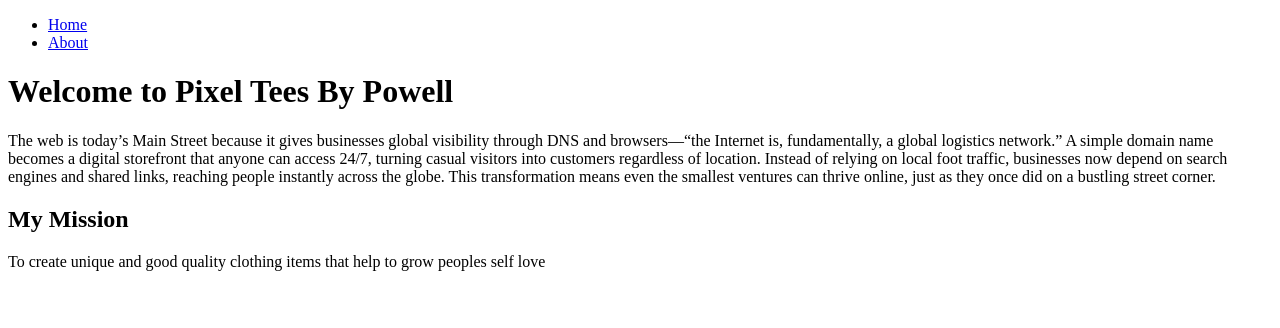
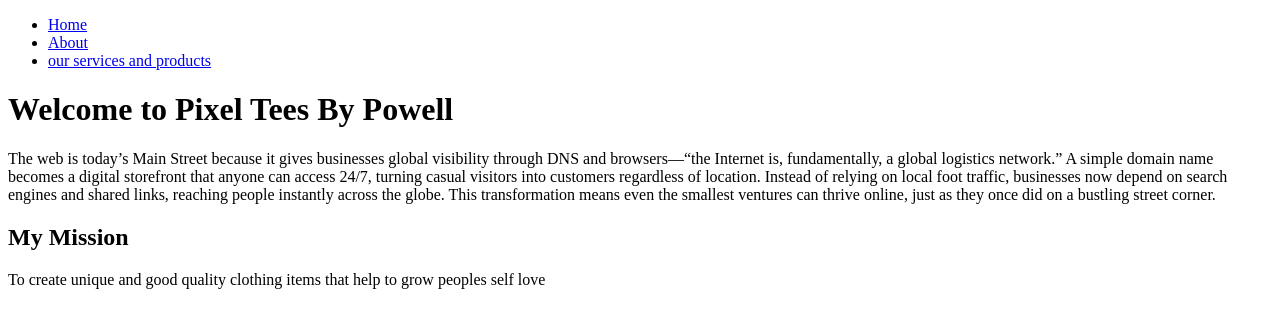
Before and after one commit to PixelTees/PixelTees.github.io, a plain HTML site: page index.html in a window 1280 px wide. Drawn offline with Linux system fonts and the light colour scheme.

Commit message:
Update index.html

```diff
--- a/index.html
+++ b/index.html
@@ -9,6 +9,7 @@
     <ul>
       <li><a href="index.html">Home</a></li>
       <li><a href="about.html">About</a></li>
+      <li><a href="services.html">our services and products</a></li>
     </ul>
   </nav>
     <h1>Welcome to Pixel Tees By Powell</h1>
```
